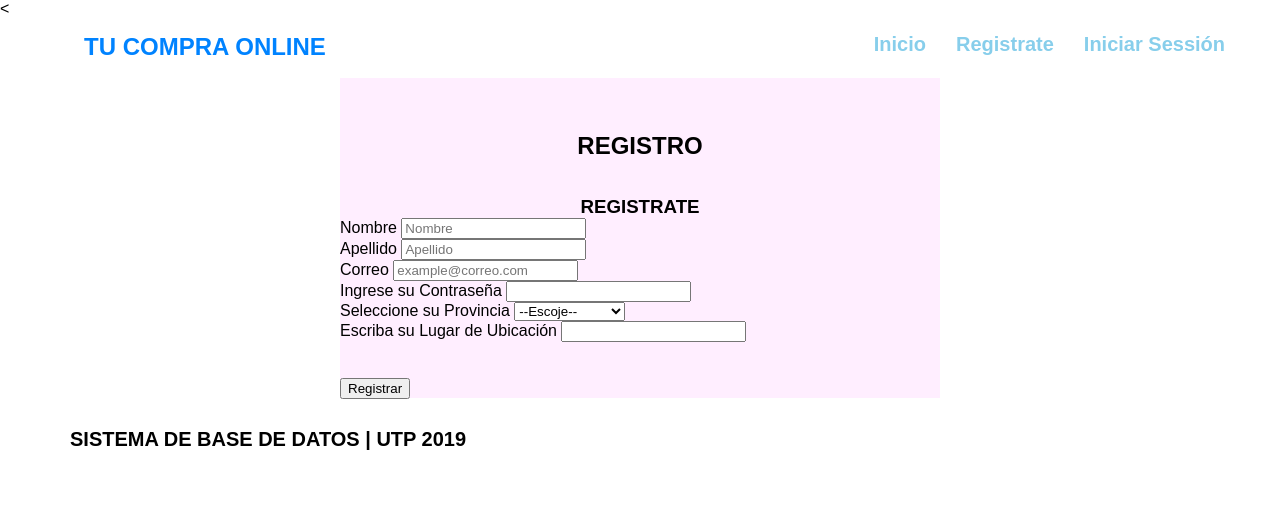
After one commit to jandres4444/comprasonline, a PHP site: page /register_login/registro_php.php in a window 1280 px wide. The commit adds this page. Shown: the top 505 px of the page. Run offline with PHP 8.4, Linux system fonts and the light colour scheme; some libraries are stand-ins or nearby versions.

Commit message:
Registro e Inicio de Sesion
falta agregar otras vistas..

```diff
--- a/paginadeinicio/estilos.css
+++ b/paginadeinicio/estilos.css
@@ -7,8 +7,9 @@ body{ font-family: sans-serif;
     max-width: 85%;
 }
 .logo{
-    width: 155px;
-    height: 50px;
+    width: 300px;
+    height: 30px;
+    text-align: left;
 }
 .contenedor{
    margin: 100%;
@@ -23,8 +24,9 @@ body{ font-family: sans-serif;
      justify-content: space-between;
 }
 .logo,.icon-menu{
-    margin: 5px;
-    color: skyblue;
+    margin: 15px;
+    color: #0083FF;
+    text-align: center;
 }
 .icon-menu{
     display: block;
@@ -54,9 +56,11 @@ body{ font-family: sans-serif;
     background: #fff;
     color: skyblue ;
     height: 60px;
-    border-bottom: 1px solid skyblue ;
+    border-bottom: 0px solid skyblue ;
     font-weight: bold;
     font-size: 20px;
+    text-decoration-line: none;
+
 }
 .menu__link:hover{
     background: skyblue  ;
@@ -65,6 +69,11 @@ body{ font-family: sans-serif;
 .muestrate{
     left: 0;
 }
+
+/*--------------general----------------*/
+
+
+
 /*-----------------slider---------------------------*/
 .banner img{
     width: 100%;
@@ -162,15 +171,32 @@ body{ font-family: sans-serif;
 transform:scale(1.1);
 }
 
+/*---------estilo de formulario------------*/
+.left{
+  position: left;
+}
+
+ .form {
+  margin: 40px;
+  position: absolute;
+  }
+
+  .right{
+    position: right;
+  }
+
 /*-----------------estilos de especial--------------*/
 .especial{
     background: #43CBE8 ;
-    text-align: center; color: #fff;
+    text-align: center;
+    color: #fff;
 }
 .programas__titulo{
     font-size: 30px;
       padding: 25px;
+      position: center;
 }
+
 .especial__img{
    width: 100%;
 }
@@ -208,6 +234,13 @@ transform:scale(1.1);
         flex-wrap: wrap;
         justify-content: center;
 }
+
+.login{
+  font-size: 50px;
+  font-weight: 900;
+  margin: 50px 40px 40px;
+}
+
 /*-----------------estilos de Ofertas--------------*/
 .ofertas__titulo{
     padding: 25px;
@@ -267,7 +300,7 @@ transform:scale(1.1);
 footer .contenedor {
     display: flex;
     flex-wrap: wrap;
-    justify-content: center;
+    justify-content: left;
     padding-bottom: 25px;
 }
 .copy {
@@ -430,3 +463,4 @@ footer .contenedor {
     .contenedor{
         width: 1200px;
     }
+}
--- /dev/null
+++ b/register_login/registro_php.php
@@ -0,0 +1,90 @@
+<meta charset="UTF-8">
+	<title>REGISTRO</title>
+		<link rel="stylesheet" type="text/css" href="../paginadeinicio/estilos.css">
+ 		<meta name="viewport" content="width=device-width,user-scalable=no, initial-scale=1.0, maximum-scale=1.0, minimun-scale=1.0">
+		<link href="https://file.myfontastic.com/t5tNwfwUapz4yDzK3B6sfe/icons.css" rel="stylesheet">
+
+    <style type="text/css">
+
+    </style>
+
+</head>
+	<body>
+
+        <<?php
+    require '../templates/header.php'
+    ?>
+
+        <section style="position: center; margin: 100%;
+    margin: auto;">
+        	<form method="post" action="registro.php">
+			<div style="display: flex; flex-wrap: wrap; justify-content: center">
+
+				<div style="width: 600px; height: 320px ;background-color: #FFEEFF">
+
+					<br><br><br>
+
+					   <div style="text-align: center; text-decoration-color: #00A6FF">
+
+						<h2>REGISTRO</h2><br><br>
+					       <div style="text-align: center;">
+        						<h3>
+        							REGISTRATE
+        						</h3>
+
+            						<div style="text-align: left">
+            							<label for="name">Nombre</label>
+            							        <input name="nombre" type="text" id="nombre" placeholder="Nombre">
+            						</div>
+            						<div style="text-align: left;">
+            							<label for="name">Apellido</label>
+            							        <input name="apellido" type="text" id="apellido" placeholder="Apellido">
+            						</div>
+            						<div style="text-align: left;">
+            							<label for="email">Correo</label>
+            									<input name="correo" type="email" id="correo" placeholder="example@correo.com">
+            						</div>
+
+                                    <div style="text-align: left;">
+                                        <label for="config_cont">Ingrese su Contraseña</label>
+                                            <input name="config_cont" type="password" id="contraseña2">
+                                    </div>
+
+            						<div style="text-align: left;">
+            							<label for="nombre_provincia">Seleccione su Provincia</label>
+            							<select name="nombre_provincia" id="nombre_provincia">
+            								<option value="">--Escoje--</option>
+            								<option value="Bocas del Toro">Bocas del Toro</option>
+            								<option value="Coclé">Coclé</option>
+            								<option value="Colón">Colón</option>
+            								<option value="Chiriquí">Chiriquí</option>
+            								<option value="Darién">Darién</option>
+            								<option value="Herrera">Herrera</option>
+            								<option value="Los Santos">Los Santos</option>
+            								<option value="Panamá">Panamá</option>
+            								<option value="Veraguas">Veraguas</option>
+            								<option value="Panamá Oeste">Panamá Oeste</option>
+            							</select>
+            						</div>
+            						<div style="text-align: left;">
+            							<label for="direccion">Escriba su Lugar de Ubicación
+            							</label>
+            							<input type="text" name="direccion" id="direccion">
+            						</div>
+    						<br><br>
+    						<div style="text-align: left;">
+    						<input type="submit" id="submit" value="Registrar" name="registrar">
+    						</div>
+					</div>
+					</div>
+				</div>
+			</div>
+		</form>
+            </section>
+			<footer>
+				<div class="contenedor">
+					<h6 class="copy">SISTEMA DE BASE DE DATOS | UTP 2019</h6>
+				</div>
+			</footer>
+	</body>
+</html>
--- /dev/null
+++ b/templates/header.php
@@ -0,0 +1,31 @@
+<!DOCTYPE html>
+<html lang="en">
+<head>
+	<meta charset="UTF-8">
+	<title>header</title>
+
+		<link rel="stylesheet" type="text/css" href="../paginadeinicio/estilos.css">
+ 		<meta name="viewport" content="width=device-width,user-scalable=no, initial-scale=1.0, maximum-scale=1.0, minimun-scale=1.0">
+		<link href="https://file.myfontastic.com/t5tNwfwUapz4yDzK3B6sfe/icons.css" rel="stylesheet">
+
+    <style type="text/css">
+
+    </style>
+</head>
+<body>
+		<header class="header">
+				<div class="contenedor">
+			        <h2 class="logo">TU COMPRA ONLINE</h2>
+			        <span class="icon-menu" id="btn-menu"></span>
+			        <nav class="nav" id="nav">
+				        <ul class="menu">
+				              <li class="menu__item"><a class="menu__link" href="../index.html">Inicio</a></li>
+				              <li class="menu__item"><a class="menu__link" href="../register_login/registro_php.php">Registrate</a></li>
+				              <li class="menu__item"><a class="menu__link" href="../register_login/login.php">Iniciar Sessión</a></li>
+
+	         		   	</ul>
+       			 	</nav>
+        		</div>
+			</header>
+</body>
+</html>
```
Also changed, not shown: BasedeDatos/proyecto_basededatos.sql (+45 -9 lines), BasedeDatos/prueba.sql (deleted, +0 -68 lines), formulario_registro.html (deleted, +0 -22 lines), index.html (renamed from paginadeinicio/index.html, +15 -29 lines), nuevo_cliente.php (deleted, +0 -24 lines), prueba_conexion.php (deleted, +0 -11 lines), register_login/login.html (added, +61 -0 lines), register_login/login.php (added, +101 -0 lines), register_login/prueba_conexion.php (added, +27 -0 lines), register_login/registro.php (added, +62 -0 lines), templates/footer.php (added, +24 -0 lines).
